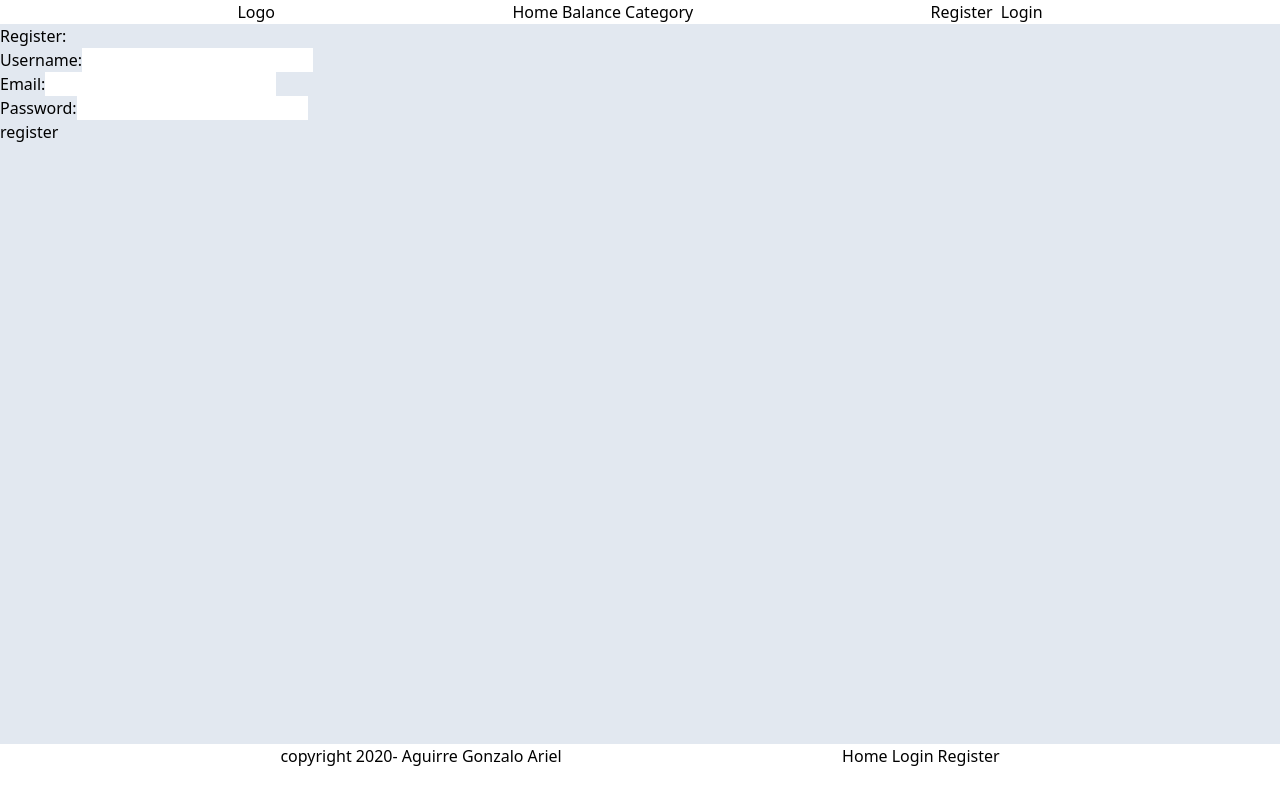
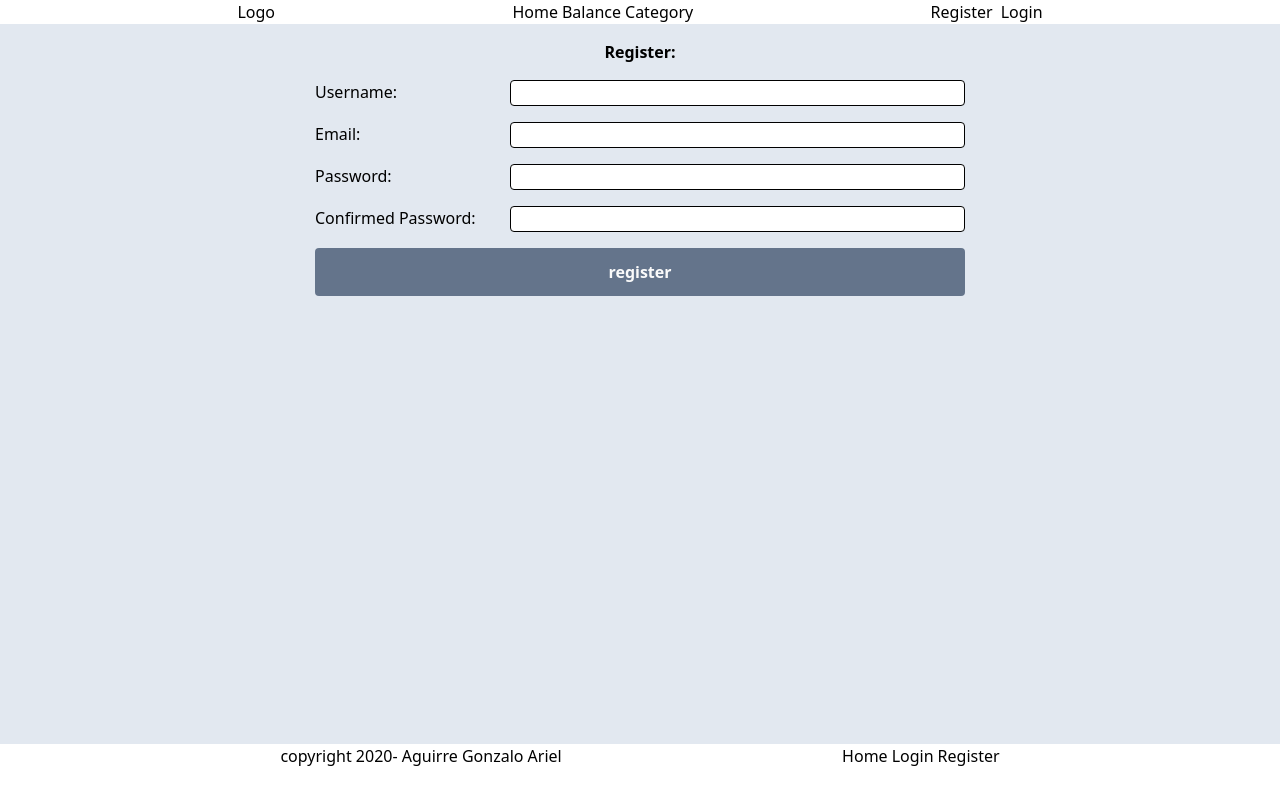
Before and after one commit to aguirregonzaloa/alkemy-fullstack, a React (Vite) app in the folder packages/client/: page /register in a window 1280 px wide. Built offline with nearby package versions, Linux system fonts and the light colour scheme.

Commit message:
Changing some styles

```diff
--- a/packages/client/src/pages/Login/Login.jsx
+++ b/packages/client/src/pages/Login/Login.jsx
@@ -2,18 +2,39 @@ import React from 'react';
 
 function Login() {
   return (
-    <div>
-      <h2>Login:</h2>
-      <form action="">
-        <div>
-          <label htmlFor="email">Email:</label>
-          <input type="email" name="email" id="email" required />
+    <div className="m-auto w-full pt-4">
+      <h2 className="font-bold text-center mb-4">Login:</h2>
+      <form action="" className="w-[550px] m-auto ">
+        <div className="flex justify-between mb-4">
+          <label htmlFor="email" className="w-[25%]">
+            Email:
+          </label>
+          <input
+            className="w-[75%] border border-black border-solid rounded"
+            type="email"
+            name="email"
+            id="email"
+            required
+          />
         </div>
-        <div>
-          <label htmlFor="email">Email:</label>
-          <input type="email" name="email" id="email" required />
+        <div className="flex justify-between mb-4">
+          <label className="w-[25%]" htmlFor="password">
+            Password:
+          </label>
+          <input
+            className="w-[75%] border border-black border-solid rounded"
+            type="password"
+            name="password"
+            id="password"
+            required
+          />
         </div>
-        <button type="submit">login</button>
+        <button
+          className="bg-slate-400 text-white font-bold rounded p-3 w-full"
+          type="submit"
+        >
+          login
+        </button>
       </form>
     </div>
   );
--- a/packages/client/src/pages/Register/Register.jsx
+++ b/packages/client/src/pages/Register/Register.jsx
@@ -2,22 +2,59 @@ import React from 'react';
 
 const Register = () => {
   return (
-    <div>
-      <h2>Register: </h2>
-      <form action="">
-        <div>
-          <label htmlFor="username">Username:</label>
-          <input type="text" name="username" required />
+    <div className="m-auto w-full pt-4">
+      <h2 className="text-center font-bold mb-4">Register: </h2>
+      <form action="" className="w-[650px] m-auto">
+        <div className="flex justify-between mb-4">
+          <label htmlFor="username" className="w-[30%]">
+            Username:
+          </label>
+          <input
+            className="border border-black border-solid rounded w-[70%]"
+            type="text"
+            name="username"
+            required
+          />
         </div>
-        <div>
-          <label htmlFor="email">Email:</label>
-          <input type="text" name="email" required />
+        <div className="flex justify-between mb-4">
+          <label htmlFor="email" className="w-[30%]">
+            Email:
+          </label>
+          <input
+            className="border border-black border-solid rounded w-[70%]"
+            type="text"
+            name="email"
+            required
+          />
         </div>
-        <div>
-          <label htmlFor="password">Password:</label>
-          <input type="password" name="password" required />
+        <div className="flex justify-between mb-4">
+          <label htmlFor="password" className="w-[30%]">
+            Password:
+          </label>
+          <input
+            className="border border-black border-solid rounded w-[70%]"
+            type="password"
+            name="password"
+            required
+          />
         </div>
-        <button type="submit">register</button>
+        <div className="flex justify-between mb-4">
+          <label htmlFor="password" className="w-[30%]">
+            Confirmed Password:
+          </label>
+          <input
+            className="border border-black border-solid rounded w-[70%]"
+            type="password"
+            name="password"
+            required
+          />
+        </div>
+        <button
+          type="submit"
+          className=" bg-slate-500 text-neutral-50 font-bold rounded p-3 w-full"
+        >
+          register
+        </button>
       </form>
     </div>
   );
```
